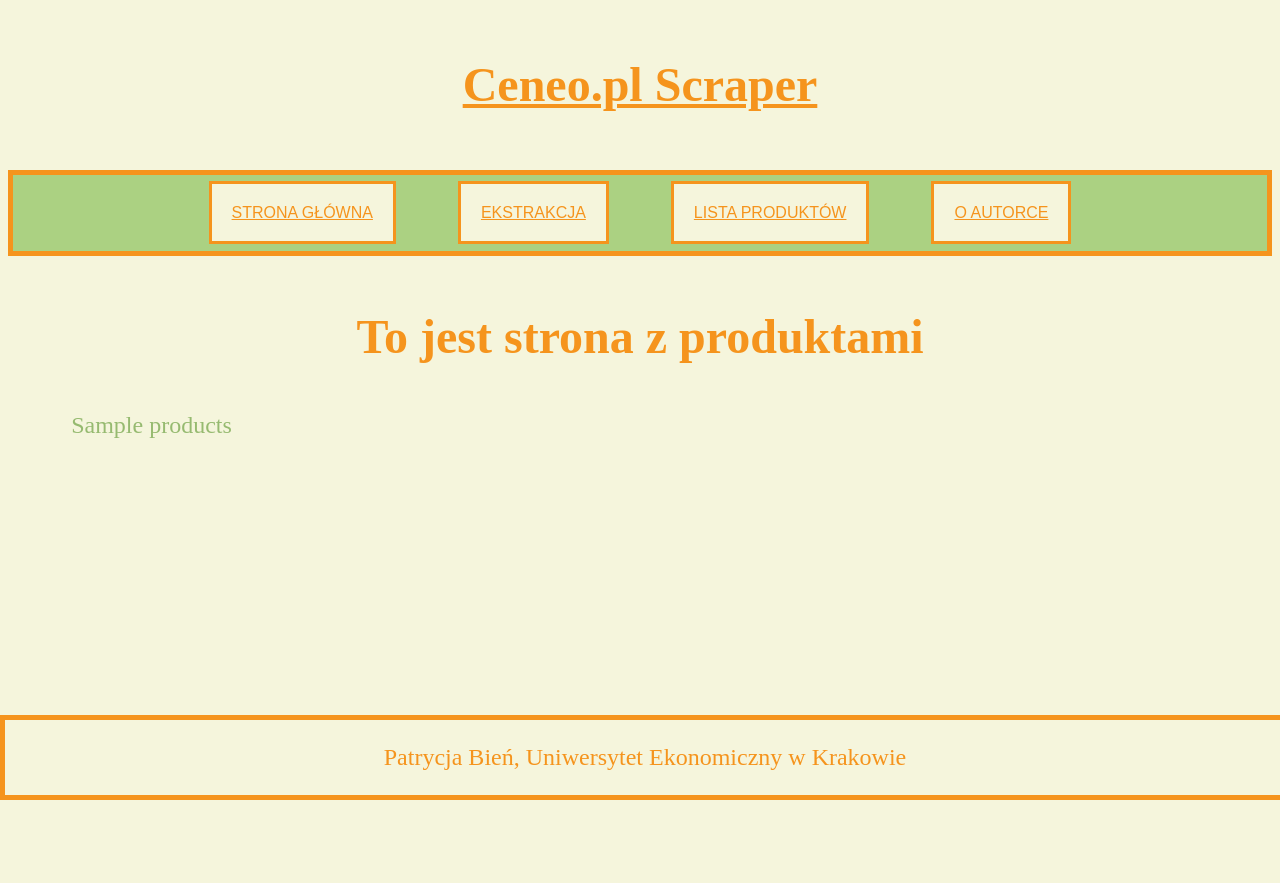
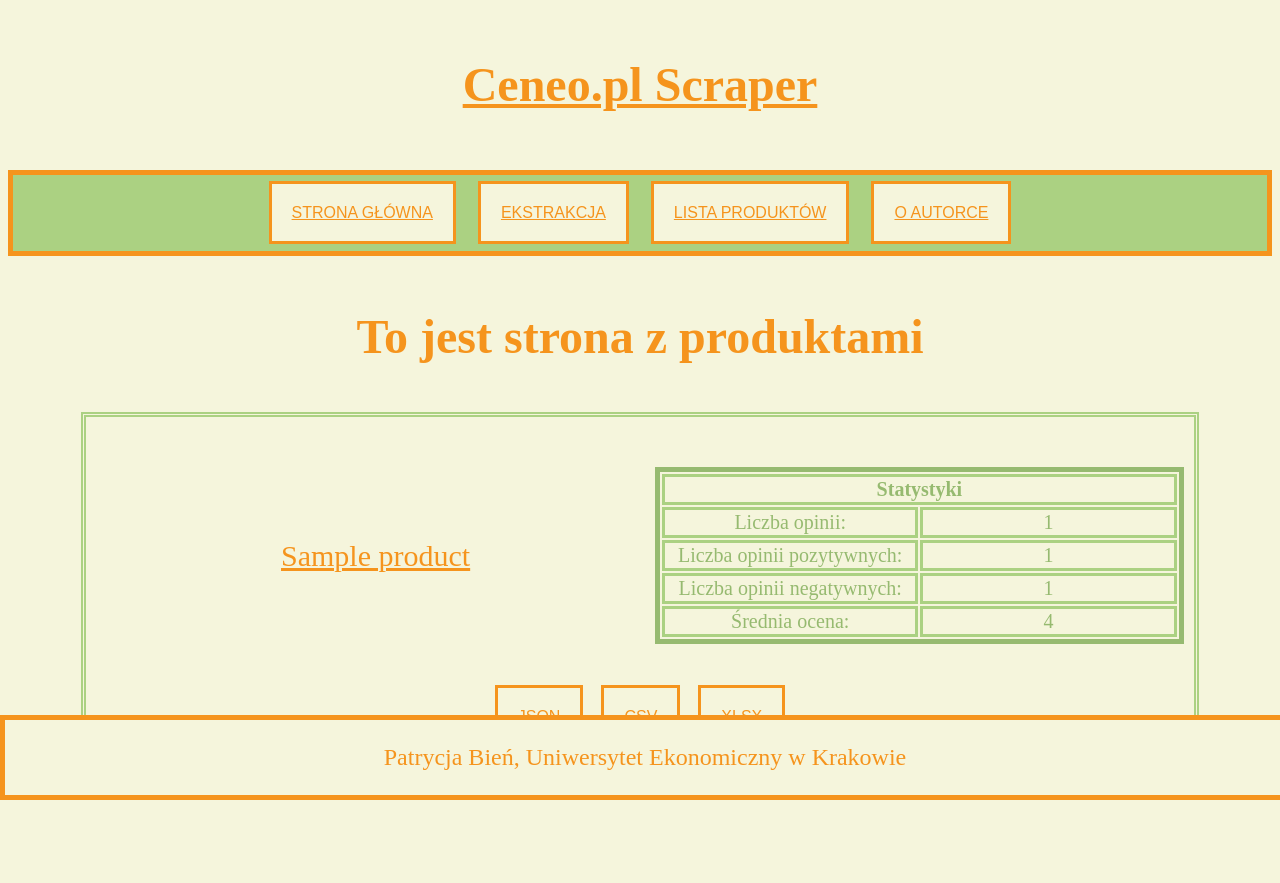
Before and after one commit to Patrycja-Bien/CeneoWebScraperPB, a Flask app: template app/templates/products.html in a window 1280 px wide. Before the commit the page ends 800 px from the top, so only its background shows below. Run offline with Flask 3, Linux system fonts and the light colour scheme; the template is opened without the code that fills it: most values are stand-ins (such as "Sample title", 1, 10 or a date in 2020).

Commit message:
2024-06-07 PB

```diff
--- a/app/routes.py
+++ b/app/routes.py
@@ -82,6 +82,10 @@
 def about():
     return render_template("about.html")
 
+@app.route('/charts/<product_id>')
+def charts(product_id):
+    return render_template("charts.html", product_id=product_id)
+
 @app.route('/product/download_json/<product_id>')
 def download_json(product_id):
     return send_file(f"opinions/{product_id}.json", "text/json", as_attachment = True)
@@ -95,8 +99,9 @@
 
 @app.route('/product/download_xlsx/<product_id>')
 def download_xlsx(product_id):
-    pass
-    # opinions = pd.read_json(f"app/opinions/{product_id}.json")
-    # opinions.stars = opinions.stars.apply(lambda s: "'"+s)
-    # buffer = io.BytesIO(opinions.to_csv(sep =";",decimal =",", index = False).encode())
-    # return send_file(buffer, "text/csv", as_attachment = True, download_name = f"{product_id}.csv")
+    opinions = pd.read_json(f"app/data/opinions/{product_id}.json")
+    buffer = io.BytesIO()
+    with pd.ExcelWriter(buffer) as writer:
+        opinions.to_excel(writer, index=False)
+    buffer.seek(0)
+    return send_file(buffer, "application/vnd.openxmlformats-officedocument.spreadsheetml.sheet", as_attachment=True, download_name=f"{product_id}.xlsx")
--- a/app/static/style.css
+++ b/app/static/style.css
@@ -1,5 +1,6 @@
 body {
     background-color: beige;
+    padding-bottom: 100px;
 }
 
 h1 {
@@ -33,8 +34,6 @@
     color: #f5941d;
     border: solid;
     border-color: #f5941d;
-    margin-right: 20px;
-    margin-left: 20px;
     padding: 20px;
 }
 
@@ -151,7 +150,11 @@
     border-width: 5px;
 }
 
-
+.ex button:hover {
+    background-color: #abd182;
+    color: #f5941d;
+    cursor: pointer;
+}
 .ex button {
     text-align: center;
     font-size: 20px;
@@ -162,8 +165,57 @@
     padding: 5px;
 }
 
-.ex button:hover {
-    background-color: #abd182;
+.probuts {
+    text-align: center;
+}
+
+.b1 {
+    background-color: beige;
     color: #f5941d;
-    cursor: pointer;
+    border: solid;
+    border-color: beige;
 }
+.protable {
+    flex: 1;
+    margin-top: 40px;
+    margin-bottom: 40px;
+    border: 5px solid;
+}
+.protable th,tr, td {
+    margin-bottom: 40px;
+    border: 3px solid;
+    border-color: #abd182;
+    text-align: center;
+    font-size: 20px;
+    width: 40%;
+}
+.protable tr:hover {
+    background-color: #f5941d;
+    color: beige;
+}
+.frame {
+    border: double 5px #abd182;
+    margin: 10px;
+    padding: 10px;
+}
+.pro-div {
+    display: flex;
+}
+.pro-div1 {
+    flex: 1;
+}
+.pro-div1 {
+    display: flex;
+    font-size: 30px;
+    text-align: center;
+    padding-right: 20px;
+    margin: 0 auto;
+    border: none;
+    justify-content: center;
+    align-items: center;
+}
+.but-div {
+    padding: 20px;
+    display: flex;
+    justify-content: center;
+}
--- /dev/null
+++ b/app/templates/charts.html
@@ -0,0 +1,4 @@
+{% extends 'base.html' %}
+{% block content %}
+<p>To jest strona z wykresami dla produktu {{product_id}}.</p>
+{% endblock %}
--- a/app/templates/products.html
+++ b/app/templates/products.html
@@ -2,5 +2,23 @@
 
 {% block content %}
 <h3>To jest strona z produktami</h3>
-<p>{{products}}</p>
+    {% for product in products %}
+    <div class="frame">
+    <div class="pro-div">
+    <a class="pro-div1" href="https://www.ceneo.pl/{{product.opinions_id}}">{{product.product_name}}</a>
+    <table class="protable">
+    <tr><th colspan="2">Statystyki</th></tr>
+    <tr><td>Liczba opinii:</td><td>{{product.opinions_count}}</td></tr>
+    <tr><td>Liczba opinii pozytywnych:</td><td>{{product.pros_count}}</td></tr>
+    <tr><td>Liczba opinii negatywnych:</td><td>{{product.cons_count}}</td></tr>
+    <tr><td>Średnia ocena:</td><td>{{product.average_stars}}</td></tr>
+    </table>
+    </div>
+    <div class="but-div">
+    <button class="b1"><a href="{{url_for('download_json', product_id=product_id)}}">JSON</a></button>
+    <button class="b1"><a href="{{url_for('download_csv', product_id=product_id)}}">CSV</a></button>
+    <button class="b1"><a href="{{url_for('download_xlsx', product_id=product_id)}}">XLSX</a></button>
+    </div>
+    </div>
+    {% endfor %}
 {% endblock %}
```
Also changed, not shown: app/templates/product.html (+7 -1 lines).
